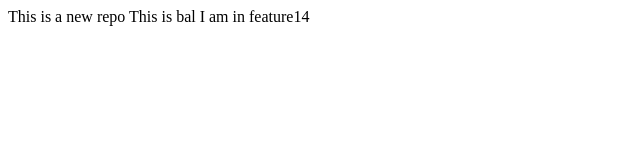
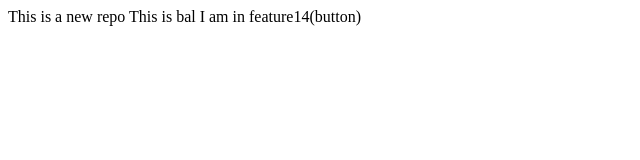
Before and after one commit to Pinki-Basak-Modak/LocalRepo, a plain HTML site: page index.html in a window 1280 px wide. Shown: the full height of the page, 0-640 px from the left. Drawn offline with Linux system fonts and the light colour scheme.

Commit message:
button feature is added

```diff
--- a/index.html
+++ b/index.html
@@ -1,6 +1,6 @@
 <p>This is a new repo
 
     This is bal
-    I am in feature14
+    I am in feature14(button)
 
 </p>
```
